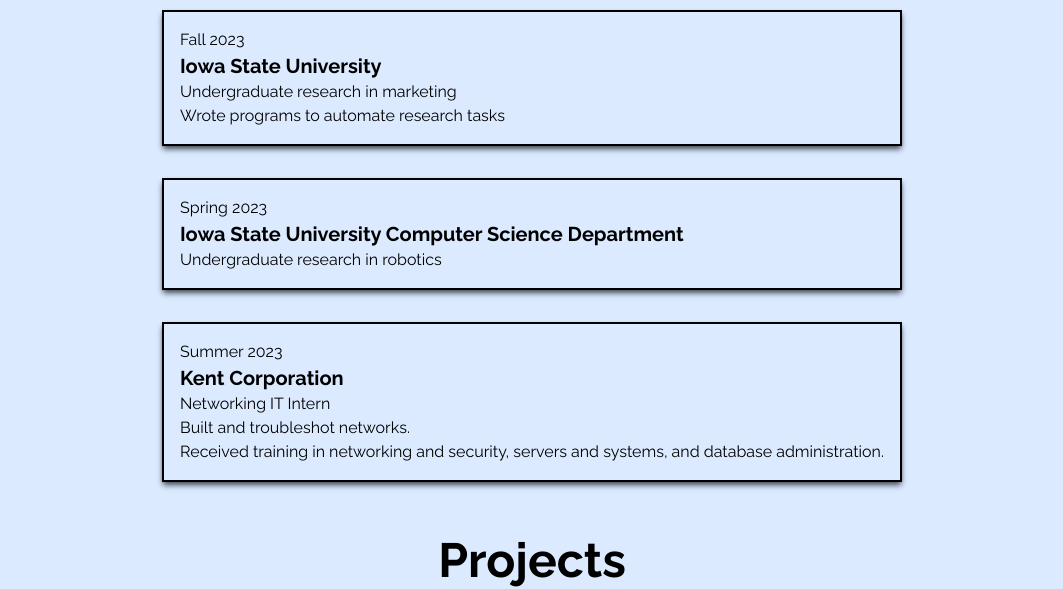
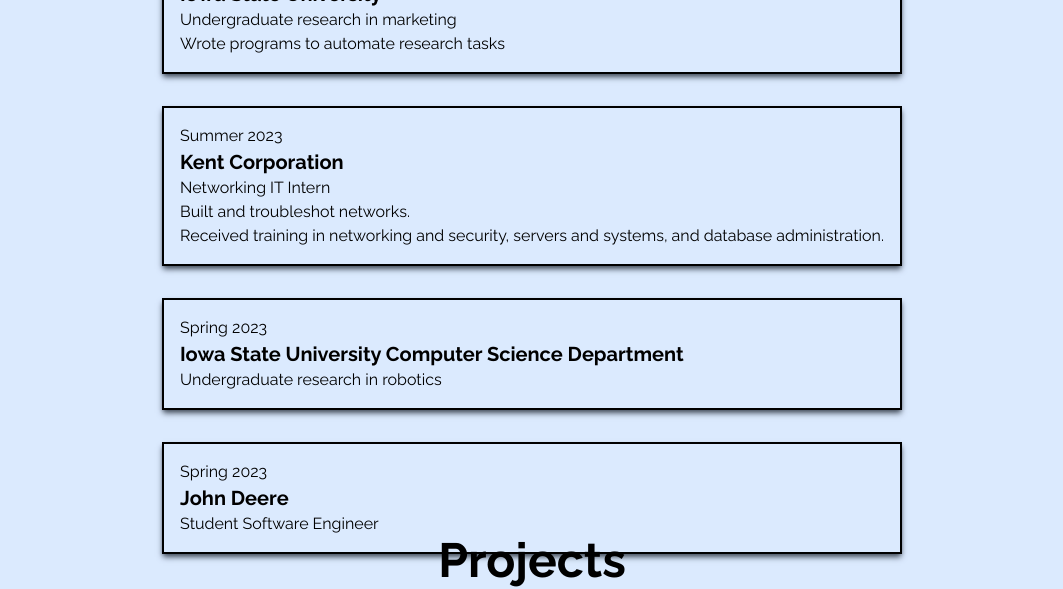
Before and after one commit to EllsworthLogan/PersonalWebsite2, a React (Create React App) app: page / in a window 1280 px wide. Shown: the part 1180-1769 px from the top of the page, without its empty margins (108-1171 px from the left). Built offline with nearby package versions, Linux system fonts and the light colour scheme; a web font is replaced by a local one.

Commit message:
added workplace

```diff
--- a/src/components/About.jsx
+++ b/src/components/About.jsx
@@ -20,6 +20,14 @@
     },
     {
       id: "3",
+      time: "Summer 2023",
+      company: "Kent Corporation",
+      title: "Networking IT Intern",
+      desc: "Built and troubleshot networks.",
+      desc2: "Received training in networking and security, servers and systems, and database administration.",
+    },
+    {
+      id: "4",
       time: "Spring 2023",
       company: "Iowa State University Computer Science Department",
       title: "Undergraduate research in robotics",
@@ -27,12 +35,12 @@
       desc2: "",
     },
     {
-      id: "4",
-      time: "Summer 2023",
-      company: "Kent Corporation",
-      title: "Networking IT Intern",
-      desc: "Built and troubleshot networks.",
-      desc2: "Received training in networking and security, servers and systems, and database administration.",
+      id: "5",
+      time: "Spring 2023",
+      company: "John Deere",
+      title: "Student Software Engineer",
+      desc: "",
+      desc2: "",
     },
   ];
 
```
